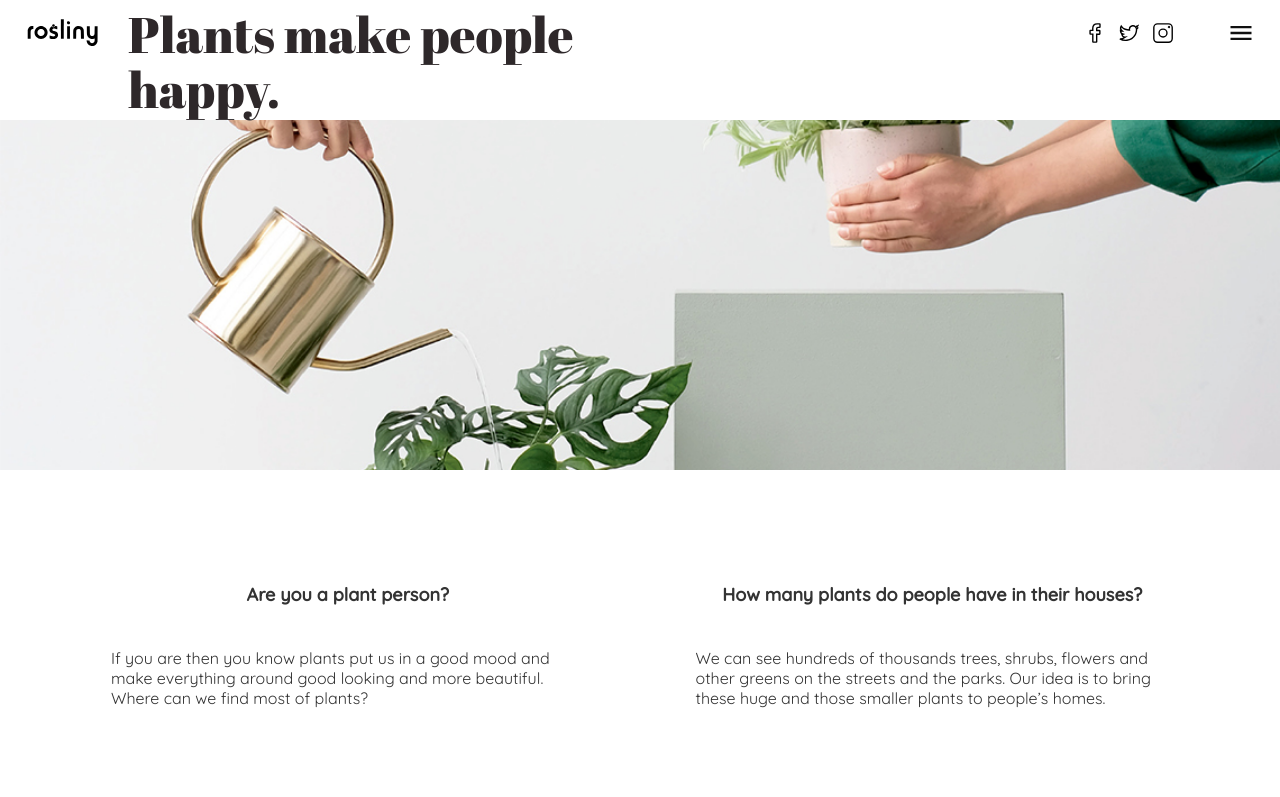
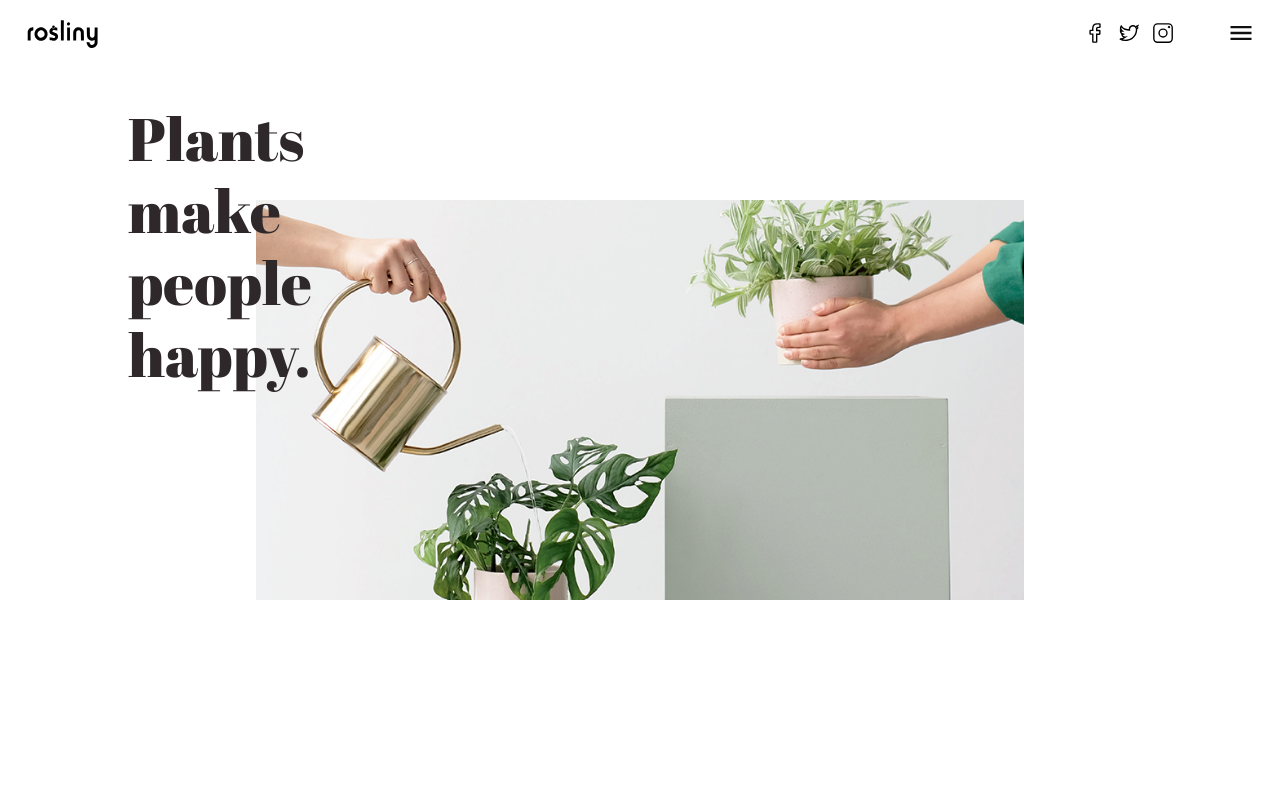
Before and after one commit to kodowicz/fullPage, a plain HTML site: page index.html in a window 1280 px wide. Shown: the top 797 px of the page. Drawn offline with Linux system fonts and the light colour scheme.

Commit message:
title and header for all devices

```diff
--- a/styles/style.sass
+++ b/styles/style.sass
@@ -8,13 +8,16 @@ $footer-green: hsl(148, 23%, 29%)
 $footer-gray: hsl(140, 3%, 17%)
 
 html
-  font-size: 62.5%
+  font-size: 16px
   box-sizing: border-box
   height: 100%
 
+@media (min-width: 1000px)
+  html
+    font-size: 18px
+
 body
   margin: 0
-  font-size: 16px
   font-family: 'Quicksand', Sans-Serif
   font-weight: 400
   color: $dark-color
@@ -166,15 +169,14 @@ body
   margin-top: 30px
 
 .title--footer
-  top: -26px
-  font-size: 36px
+  top: -31px
 
 .title--hidden
   display: none
 
 @media (min-width: 360px)
   .title
-    top: -35px
+    top: -36px
     font-size: 40px
 
 @media (min-width: 600px)
@@ -198,13 +200,9 @@ body
   .title--header
     position: absolute
     margin-top: 0
-    //top: -56px
-    //left: 0
-    //width: 100%
-    //text-align: center
-    top: -98px
+    top: -90px
     left: 10vw
-    width: 50%
+    width: auto
 
     .title-line
       display: inline
@@ -222,14 +220,35 @@ body
   .title--right
     top: -100px
 
-  //.title--header
-    top: -56px
   .title--header
-    top: -113px
-    width: 45%
+    top: -90px
 
   .title--footer
     top: -46px
+
+@media (min-width: 1024px)
+  .title--hidden
+    display: block
+
+@media (min-width: 1200px)
+  .title
+    top: -59px
+    font-size: 60px
+    line-height: 1.2
+
+  .title--right
+    text-align: left
+
+  .title--header
+    top: -98px
+    left: 10vw
+    width: 50%
+
+    .title-line
+      display: block
+
+  .title--hidden
+    text-align: center
 
 
 /*      header      */
@@ -263,17 +282,20 @@ $image: 28vh
   margin-bottom: 20px
 
 @media (min-width: 600px)
-  $header-margin-top: 15vh
+  $header-margin-top: 21vh
   $image: 28vh
+  .header
+    margin-top: 21vh
 
   .header__picture
+    height: 32vh
     min-height: 350px
     max-height: 450px
 
   .header__text
     display: flex
     justify-content: space-evenly
-    padding-top: 100px
+    padding-top: 150px
     padding-bottom: 200px
 
   .header__text-wrapper
@@ -291,6 +313,33 @@ $image: 28vh
     text-align: center
     font-size: 18px
     margin: 0
+
+@media (min-width: 800px)
+  .header__picture
+    height: 28vh
+    min-height: 350px
+    max-height: 450px
+
+@media (min-width: 1000px)
+  .header
+    margin-top: 20vh
+
+@media (min-width: 1200px)
+  .header
+    margin-top: 25vh
+
+  .header__picture
+    height: 50vh
+    width: 60vw
+    margin: 0 auto
+
+  .header__text
+    padding-top: 25vh
+    margin: 0 10vw
+
+  .header__text-wrapper
+    width: 30vw
+    max-width: 450px
 
 
 /*      plant team      */
@@ -504,6 +553,13 @@ $size: 10vw
   list-style: none
   margin: 0 7px
 
+.social-icon-svg
+  stroke: #FBFBFB
+  stroke-width: 3px
+  fill: none
+  width: 23px
+  height: 23px
+
 .sub-footer
   background: $footer-gray
   padding: 10px
@@ -520,6 +576,10 @@ $size: 10vw
 
 @media (min-width: 600px)
   .main-footer
+    height: 17vh
+
+@media (min-width: 1024px)
+  .main-footer
     height: 130px
     flex-direction: row
     justify-content: space-between
@@ -528,7 +588,7 @@ $size: 10vw
     width: calc(20vw + 290px)
     position: relative
 
-  .mention-paragraf
+  //.mention-paragraf
     font-size: 16px
 
   .main-footer__social
@@ -543,13 +603,10 @@ $size: 10vw
     display: block
     margin: 10px 0
 
-  .title--right
-    display: block
+  .social-list
+    margin: 10px
 
-  .social-list
-    margin: 0
-
-  .social-icon
+  //.social-icon
     margin: 0
 
   .sub-footer
```
Also changed, not shown: styles/style.min.css.
